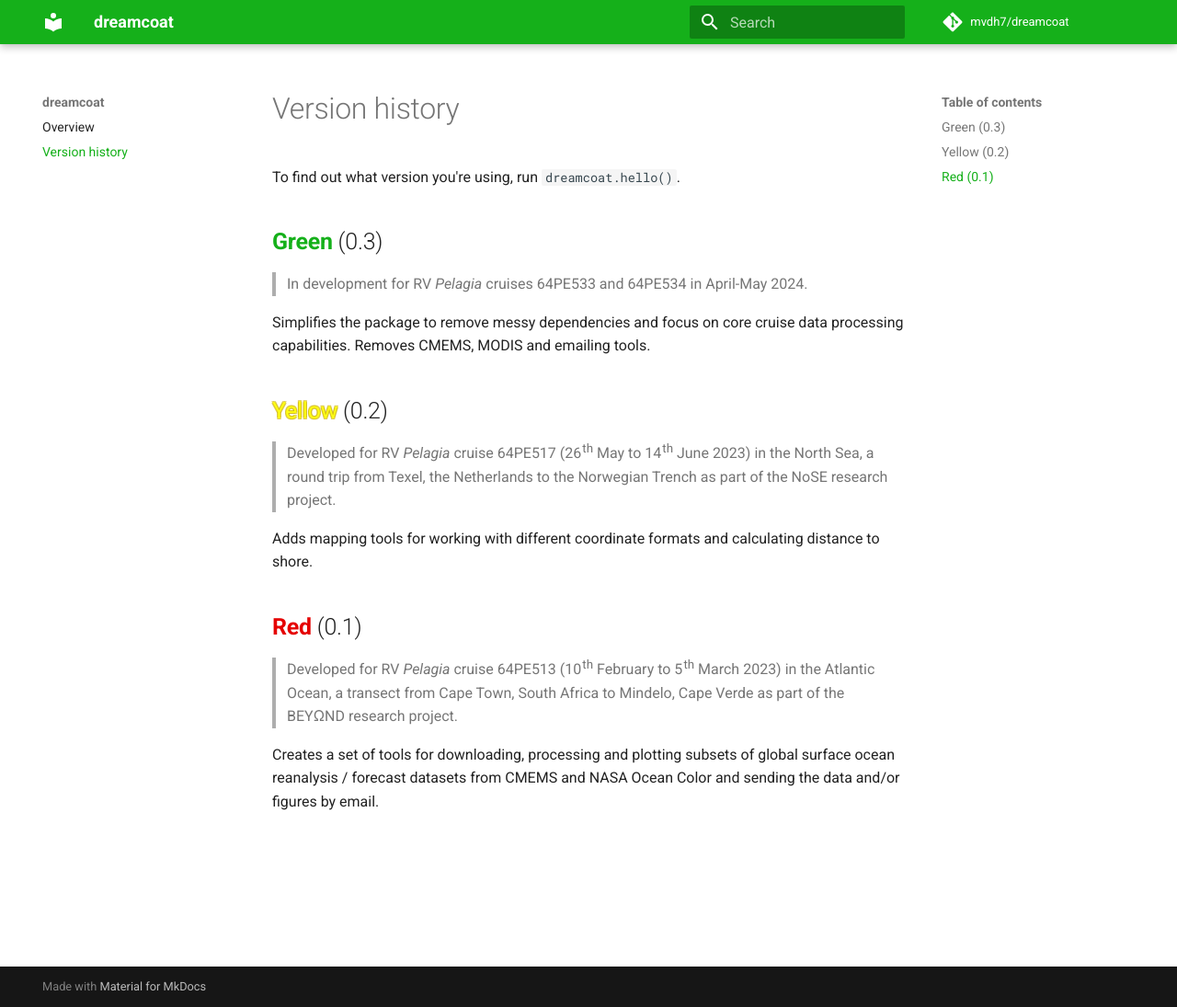
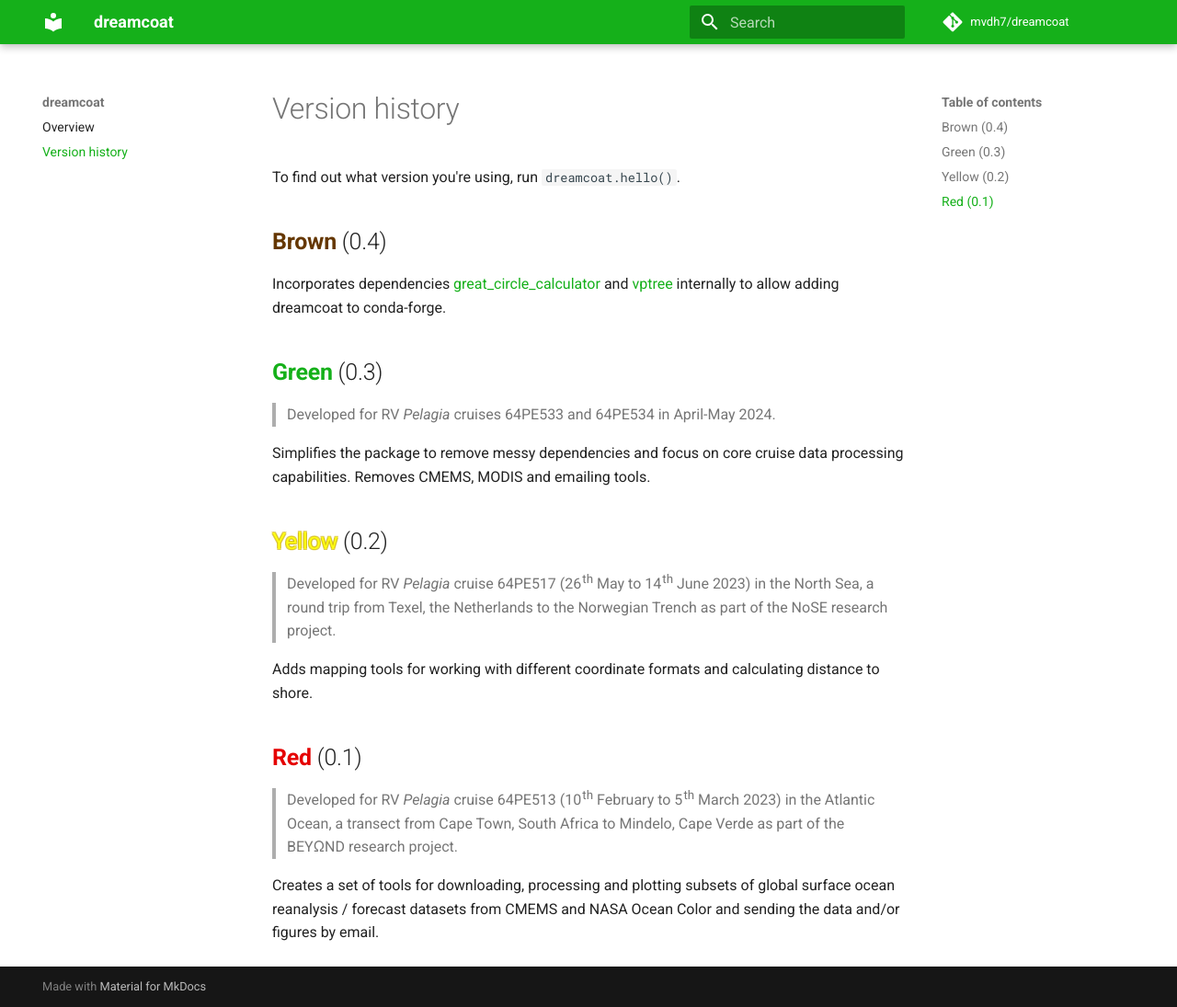
Before and after one commit to mvdh7/dreamcoat, an MkDocs documentation site: the page built from docs/versions.md, in a window 1280 px wide and 1095 px high. Shown: the whole window at 92% size. Built offline with MkDocs 1.6.1 and Material for MkDocs 9.7.7, drawn with Linux system fonts in a browser that asks for light colours; comment, search, counter and statistics services are not loaded.

Commit message:
Update version ino

```diff
--- a/docs/versions.md
+++ b/docs/versions.md
@@ -2,9 +2,13 @@
 
 To find out what version you're using, run `dreamcoat.hello()`.
 
+## <span style='color:#653700; font-weight: 1000'>Brown</span> (0.4)
+
+Incorporates dependencies [great_circle_calculator](https://github.com/seangrogan/great_circle_calculator) and [vptree](https://github.com/RickardSjogren/vptree) internally to allow adding dreamcoat to conda-forge.
+
 ## <span style='color:#15b01a; font-weight: 1000'>Green</span> (0.3)
 
-> In development for RV *Pelagia* cruises 64PE533 and 64PE534 in April-May 2024.
+> Developed for RV *Pelagia* cruises 64PE533 and 64PE534 in April-May 2024.
 
 Simplifies the package to remove messy dependencies and focus on core cruise data processing capabilities.  Removes CMEMS, MODIS and emailing tools.
 
```
Also changed, not shown: docs/index.md (+1 -1 lines).
